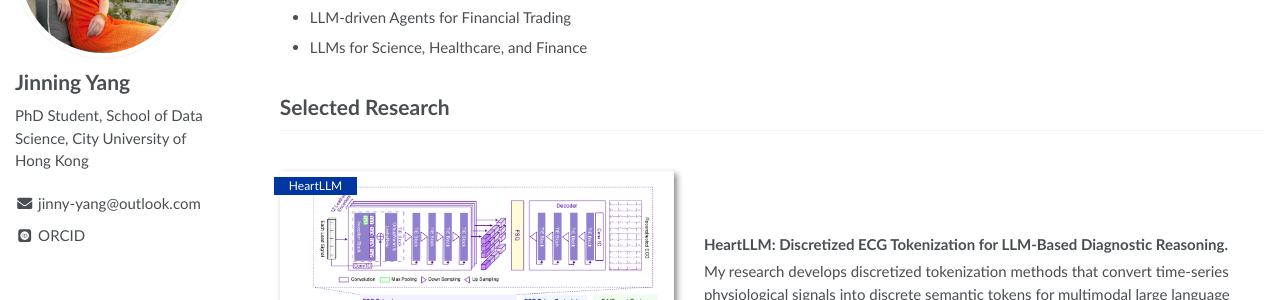
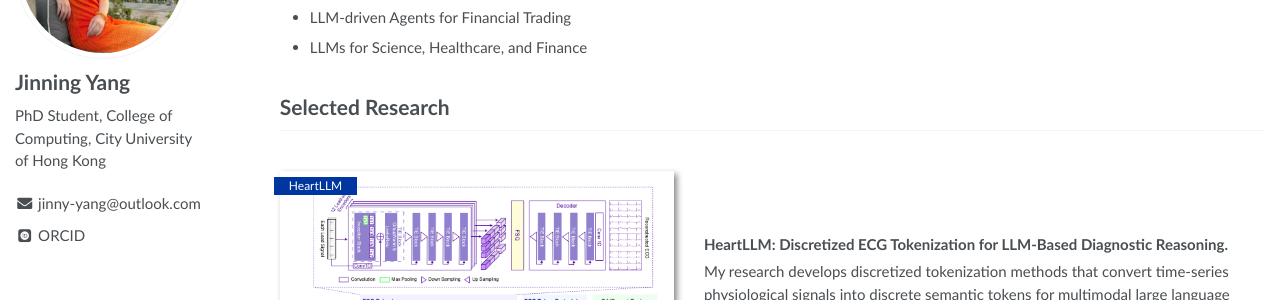
Before and after one commit to yangjinning/yangjinning.github.io, a Jekyll site: the page built from _pages/about.md, in a window 1280 px wide. Shown: the part 206-506 px from the top of the page. Built offline with Jekyll 4.4.1, drawn with Linux system fonts in a browser that asks for light colours; some web fonts are replaced.

Commit message:
Modify author details and site description in config
Updated author information and description in the config file.

```diff
--- a/_config.yml
+++ b/_config.yml
@@ -7,7 +7,7 @@
 
 # Site Settings
 title                    : "Jinning Yang"
-description              : "PhD Student, School of Data Science, City University of Hong Kong"
+description              : "PhD Student, College of Computing, City University of Hong Kong"
 repository               : "yangjinning/yangjinning.github.io"
 url                      : "https://yangjinning.github.io"
 google_scholar_stats_use_cdn : false
@@ -25,7 +25,7 @@ baidu_site_verification  :  # get baidu_site_verification from https://ziyuan.ba
 author:
   name             : "Jinning Yang"
   avatar           : "images/jinning-yang-avatar.png"
-  bio              : "PhD Student, School of Data Science, City University of Hong Kong"
+  bio              : "PhD Student, College of Computing, City University of Hong Kong"
   location         :
   employer         : #"Hefei General Machinery Research Institute"
   pubmed           :
```
